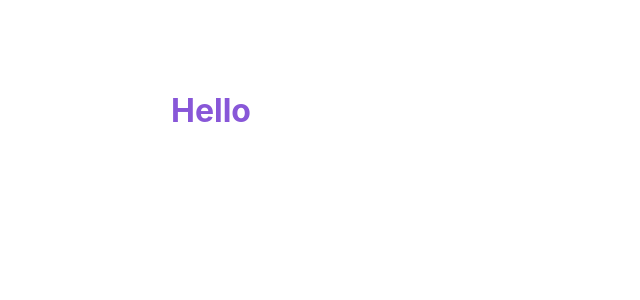
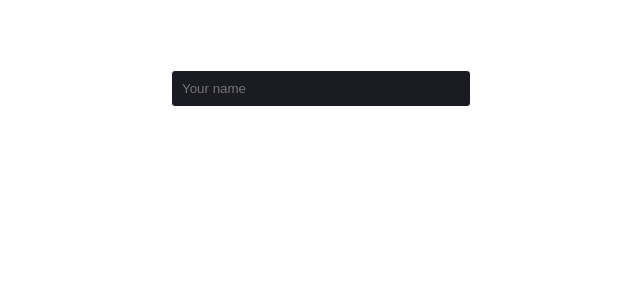
Before and after one commit to therrance/styled-components-example-, a React (Create React App) app: page / in a window 1280 px wide. Shown: the top 300 px of the page, without its empty margins (319-959 px from the left). Built offline with nearby package versions, Linux system fonts and the light colour scheme.

Commit message:
add props

```diff
--- a/src/App.js
+++ b/src/App.js
@@ -7,23 +7,24 @@ const Wrapper = styled.div`
   margin: 70px auto 0;
 `;
 
-const Title = styled.h1`
-  color: #8857d8;
-`;
-
-const Content = styled.div`
-  font-size: 24px;
-  color: ${(props) => props.color};
-  ${(props) => (props.hide ? "opacity: 0" : "opacity: 1")};
+const Input = styled.input`
+  padding: ${(props) => (props["data-id"] === "name" ? "10px" : "14px")};
+  border-radius: 4px;
+  border: 1px solid ${(props) => props.borderColor};
+  otline: none;
+  background: #1b1c23;
 `;
 
 function App() {
   return (
     <Wrapper>
-      <Title>Hello</Title>
-      <Content color="red" hide>
-        Simple example
-      </Content>
+      <Input
+        readOnly
+        placeholder="Your name"
+        borderColor="white"
+        data-id="name"
+        onClick={(event) => alert(event.target.dataset.id)}
+      />
     </Wrapper>
   );
 }
```
